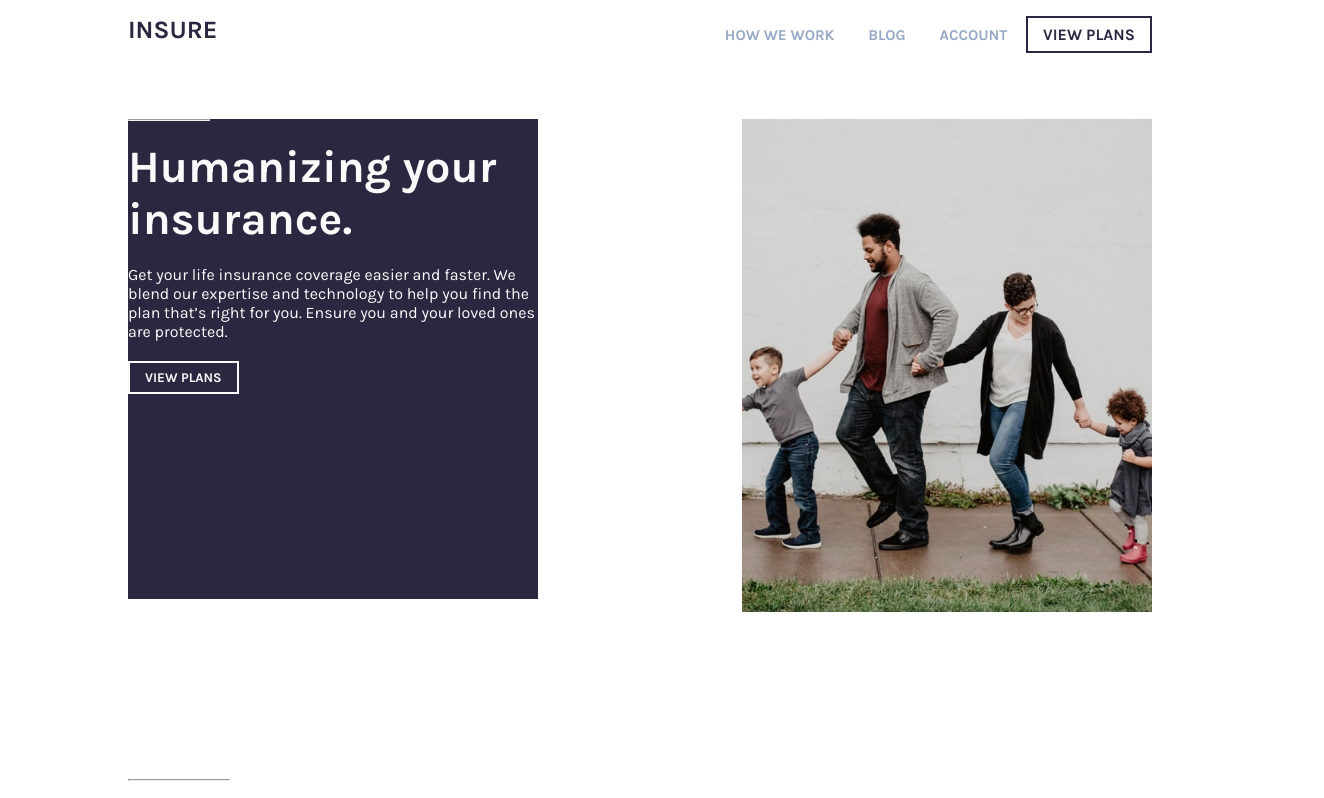
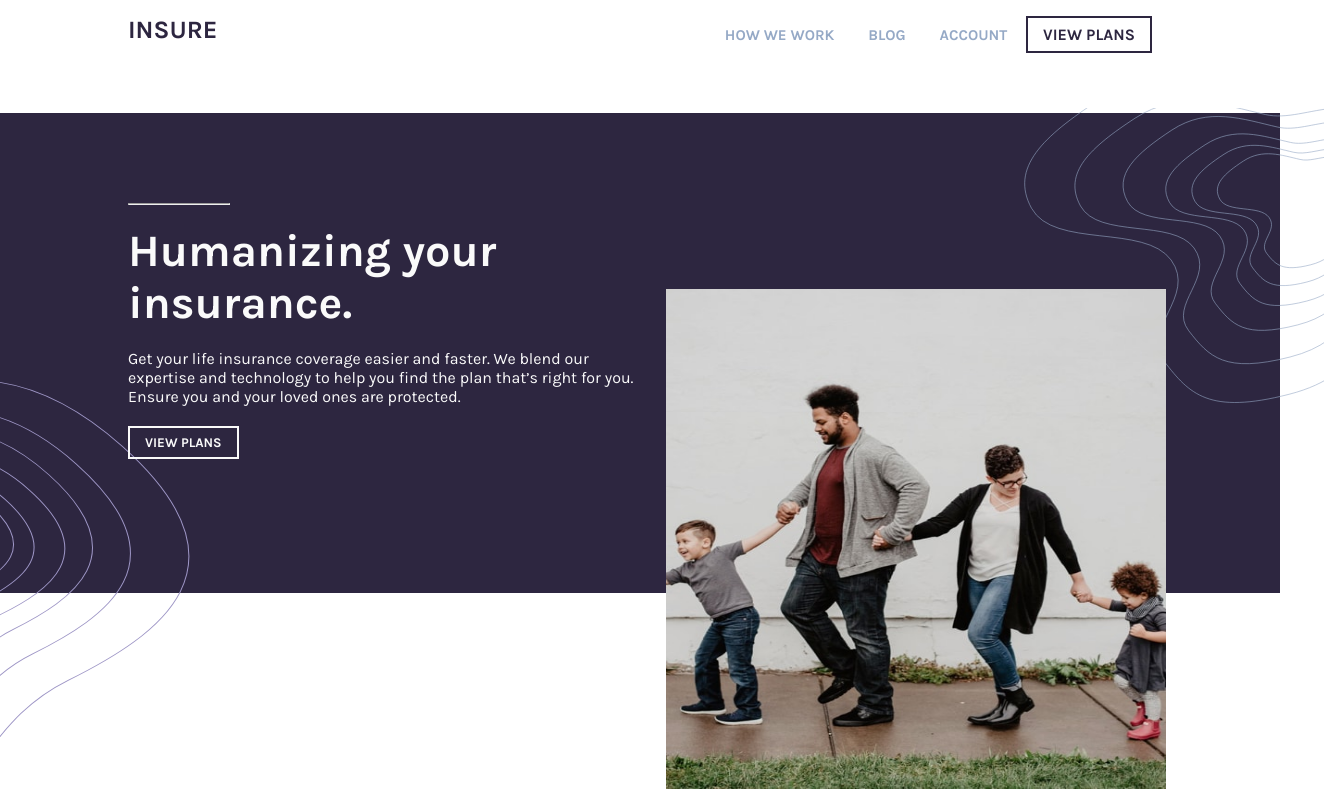
Before and after one commit to codetophel/insure-landing-page-master, a plain HTML site: page insure-landing-page-master/index.html in a window 1280 px wide. Shown: the top 798 px of the page, 1324 px wide, since content can reach past the window. Drawn offline with Linux system fonts and the light colour scheme.

Commit message:
modified:   insure-landing-page-master/index.html

```diff
--- a/insure-landing-page-master/index.html
+++ b/insure-landing-page-master/index.html
@@ -95,16 +95,19 @@
       .row {
         display: flex;
         flex-wrap: wrap;
-        padding: 50px 10%;
         justify-content: space-between;
       }
 
+      .content {
+        margin-top: 50px;
+        width: 50%;
+      }
       .intro-col-1 {
+        padding: 40px 10%;
         flex-basis: 40%;
         background: hsl(256, 26%, 20%);
         color: hsl(0, 0%, 98%);
         height: 60vh;
-        margin-bottom: 50px;
       }
 
       .intro-col-1 h2 {
@@ -140,12 +143,33 @@
       }
 
       .intro-col-2 {
-        flex-basis: 40%;
+        padding-top: 30px;
+        margin-top: -30%;
+        margin-left: 52%;
       }
 
       .intro-col-2 img {
-        width: 100%;
+        width: 500px;
+        height: 500px;
+        margin-top: 50px;
       }
+
+      .intro-left-pattern {
+        padding-top: 30px;
+        margin-bottom: -52%;
+        margin-left: -10px;
+        width: 200px;
+        height: 400px;
+      }
+
+      .intro-right-pattern {
+        padding-top: 20px;
+        margin-bottom: -23%;
+        margin-left: 80%;
+        width: 300px;
+        height: 315px;
+      }
+
       .container {
         padding: 10px 10%;
       }
@@ -435,7 +459,7 @@
       </nav>
 
       <div class="intro">
-        <!-- <img
+        <img
           class="intro-left-pattern"
           src="./images/bg-pattern-intro-left-desktop.svg"
           alt=""
@@ -444,9 +468,10 @@
           class="intro-right-pattern"
           src="./images/bg-pattern-intro-right-desktop.svg"
           alt=""
-        /> -->
-        <div class="row">
+        />
+        <div class="">
           <div class="intro-col-1">
+            <div class="content">
               <hr />
               <h2>Humanizing your insurance.</h2>
               <p>
@@ -455,6 +480,7 @@
                 for you. Ensure you and your loved ones are protected.
               </p>
               <button>View plans</button>
+            </div>
           </div>
           <div class="intro-col-2">
             <img
```
Lines whose indentation alone changed are shown as unchanged.
